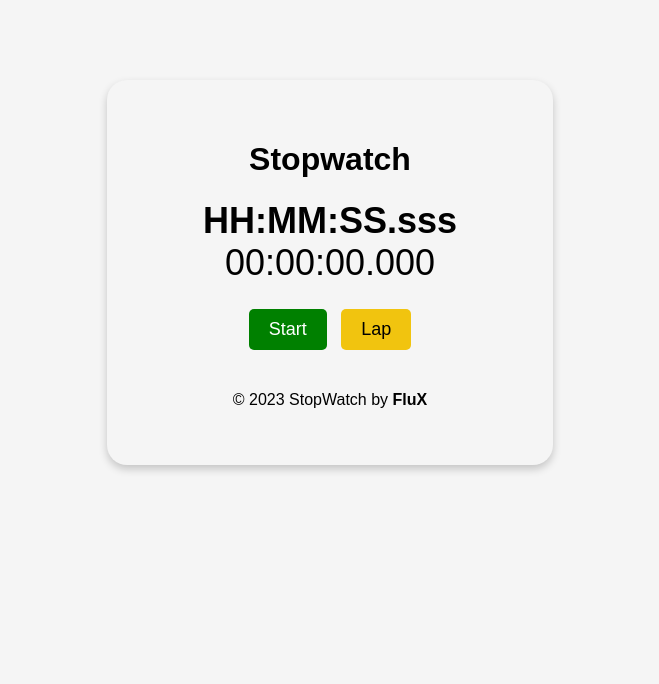
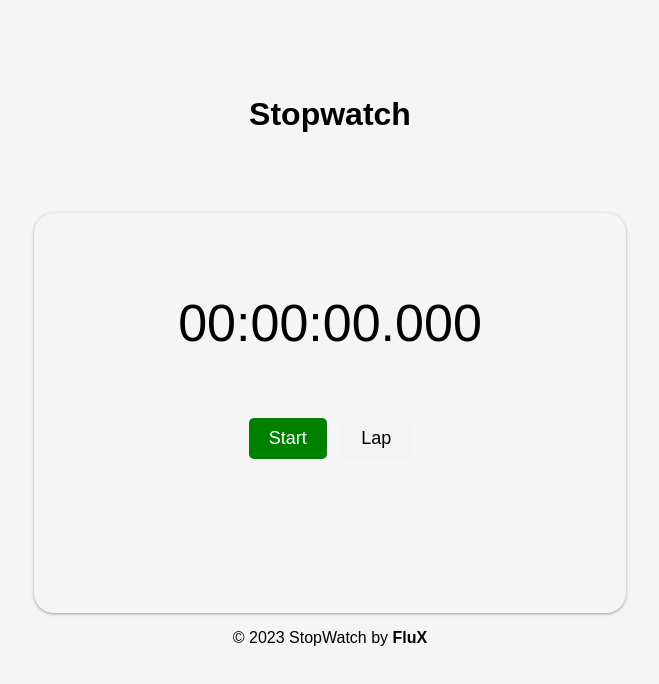
Before and after one commit to Dilkhan-1/PRODIGY_WD_02, a plain HTML site: page index.html in a window 1280 px wide. Shown: the whole page, without its empty margins (310-969 px from the left). Drawn offline with Linux system fonts and the light colour scheme.

Commit message:
Adjust layout

```diff
--- a/index.html
+++ b/index.html
@@ -9,12 +9,13 @@
     <link rel="stylesheet" type="text/css" href="styles.css" />
 
     <!-- Icon  -->
-    <link rel="icon" type="image/x-icon" href="./assets/time.ico">
+    <link rel="icon" type="image/x-icon" href="./assets/time.ico" />
   </head>
+
   <body>
+
+    <h1 id="name">Stopwatch</h1>
     <div id="main-container">
-      <h1>Stopwatch</h1>
-      <div id="head">HH:MM:SS.sss</div>
       <div id="stopwatch">00:00:00.000</div>
       <div id="controls">
         <button id="startStop" onclick="startStop()">Start</button>
@@ -23,15 +24,22 @@
       <div id="laps">
         <div id="lapList"></div>
       </div>
+    </div>
+
+    <!-- Footer  -->
+    <footer>
       <p class="dev-para">
         © 2023 StopWatch by
         <b
-          ><a href="https://www.linkedin.com/in/kashiekzmi/" target="_blank"
+          ><a
+            href="https://www.linkedin.com/in/dilnawazkhan-designs/"
+            target="_blank"
             >FluX</a
           ></b
         >
       </p>
-    </div>
+    </footer>
+
     <script src="script.js"></script>
   </body>
 </html>
--- a/script.js
+++ b/script.js
@@ -13,7 +13,7 @@ function startStop() {
 
   if (isRunning) {
     clearInterval(interval);
-    startStopButton.textContent = "Start";
+    startStopButton.textContent = "Continue";
     startStopButton.style.backgroundColor = "green";
     lapResetButton.textContent = "Reset";
     lapResetButton.disabled = false;
@@ -53,6 +53,7 @@ function lapReset() {
     displayLaps();
   } else {
     clearInterval(interval);
+    startStopButton.textContent = "Start";
     lapResetButton.textContent = "Reset";
     lapResetButton.disabled = true;
     displayTime(0);
@@ -71,6 +72,12 @@ function displayLaps() {
     lapDisplay.textContent = `Lap ${index + 1}: ${formatTime(lapTime)}`;
     lapListDiv.appendChild(lapDisplay);
   });
+
+  // Update the height of the main-container based on the number of lap elements
+  const mainContainer = document.getElementById("main-container");
+  const lapElementsCount = lapList.length;
+  const updatedHeight = 40 + lapElementsCount * 2; // Adjust this value as needed
+  mainContainer.style.height = `${updatedHeight}vh`;
 }
 
 function formatTime(time) {
--- a/styles.css
+++ b/styles.css
@@ -2,6 +2,7 @@ body {
     text-align: center;
     display: flex;
     justify-content: center;
+    flex-direction: column;
     align-items: center;
     min-height: 50vh;
     min-width: 10vh;
@@ -11,21 +12,27 @@ body {
 }
 
 #main-container{
-    display: grid;
+    display: flex;
+    flex-direction: column;
     background-color: whitesmoke;
     border-radius: 20px;
-    margin: 10vh 60vh;
-    padding: 5vh 7.5vw;
-    box-shadow: 0px 4px 8px rgba(0, 0, 0, 0.2);
+    width: 50vh;
+    height: 40vh;
+    margin: 0px 10vh;
+    padding: 10vh 7.5vw;
+    padding-bottom: 0;
+    font-family: Arial, sans-serif;
+    box-shadow: rgba(60, 64, 67, 0.3) 0px 1px 2px 0px, rgba(60, 64, 67, 0.15) 0px 1px 3px 1px;
+}
+
+#name{
+    margin: 10vh auto;
+    margin-top: 12vh;
 }
 
 #stopwatch {
-    font-size: 36px;
-}
-
-#head {
-    font-size: 36px;
-    font-weight: bold;
+    font-size: 52px;
+    margin-bottom: 5vh;
 }
 
 a{
@@ -48,7 +55,7 @@ a:hover{
     color: white;
     cursor: pointer;
     transition: background-color 0.2s ease;
-    background-color: #f1c40f;
+    /* background-color: #f1c40f; */
     border: none;
     border-radius: 5px;
 }
@@ -56,7 +63,3 @@ a:hover{
 #lapReset {
     color: black;
 }
-
-#startStop:hover {
-    background-color: #219b55;
-}
```
